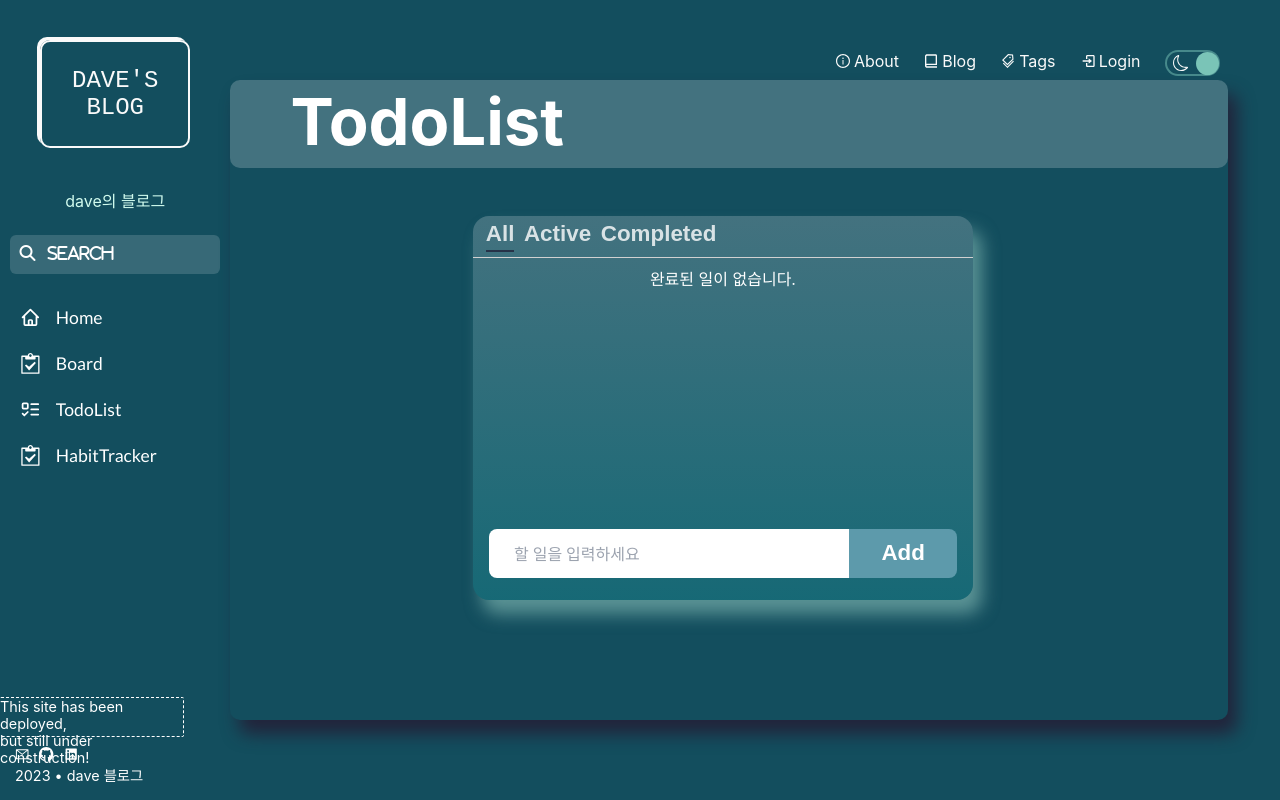
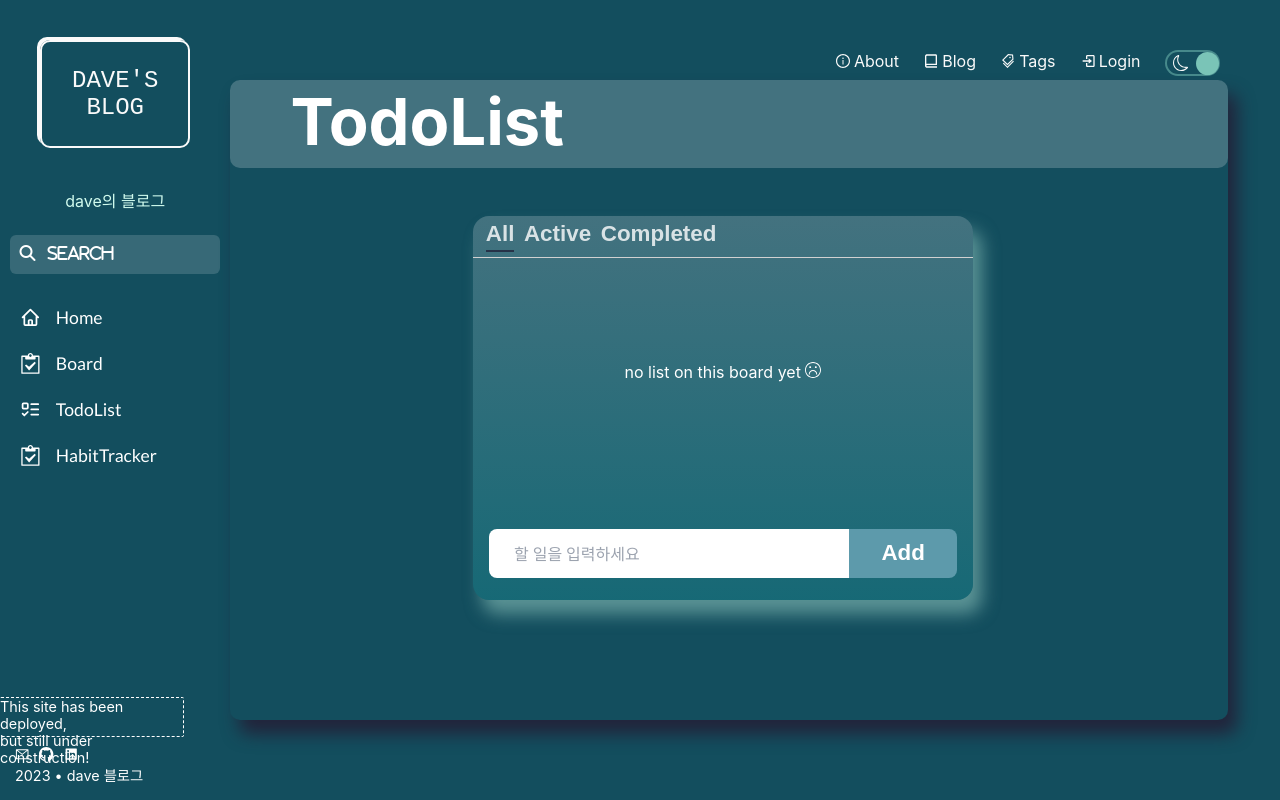
Before and after one commit to dave829/myBoard-Client-withTS, a React (Create React App) app: page /todoList in a window 1280 px wide. Built offline with nearby package versions, Linux system fonts and the light colour scheme; a web font is replaced by a local one.

Commit message:
added icon on Todolist

```diff
--- a/src/api/firebase.js
+++ b/src/api/firebase.js
@@ -8,6 +8,3 @@ const firebaseConfig = {
 };
 
 const app = initializeApp(firebaseConfig);
-
-
-// #5d9aab
--- a/src/components/TodoList/TodoListbody/TodoListbody.tsx
+++ b/src/components/TodoList/TodoListbody/TodoListbody.tsx
@@ -2,6 +2,7 @@ import React, { useEffect, useState } from "react";
 import styled from "styled-components";
 import { Todo } from "../Todo/Todo";
 import { TodoInput } from "../TodoInput/TodoInput";
+import { TfiFaceSad } from "react-icons/tfi";
 
 export const TodoListbody = ({ filter }) => {
   //complete
@@ -38,7 +39,9 @@ export const TodoListbody = ({ filter }) => {
               />
             ))
           ) : (
-            <NoItems>완료된 일이 없습니다.</NoItems>
+            <NoItems>
+              no list on this board yet <TfiFaceSad />
+            </NoItems>
           )}
         </StyledUl>
         <TodoInput onAdd={handleAdd} />
@@ -80,7 +83,7 @@ const StyledUl = styled.ul`
 const NoItems = styled.div`
   padding: 8px;
   width: fit-content;
-  margin: 0 auto;
+  margin: 6rem auto;
   border-radius: 4px;
   text-align: center;
   border: 1px solid var(--line-gray);
```
